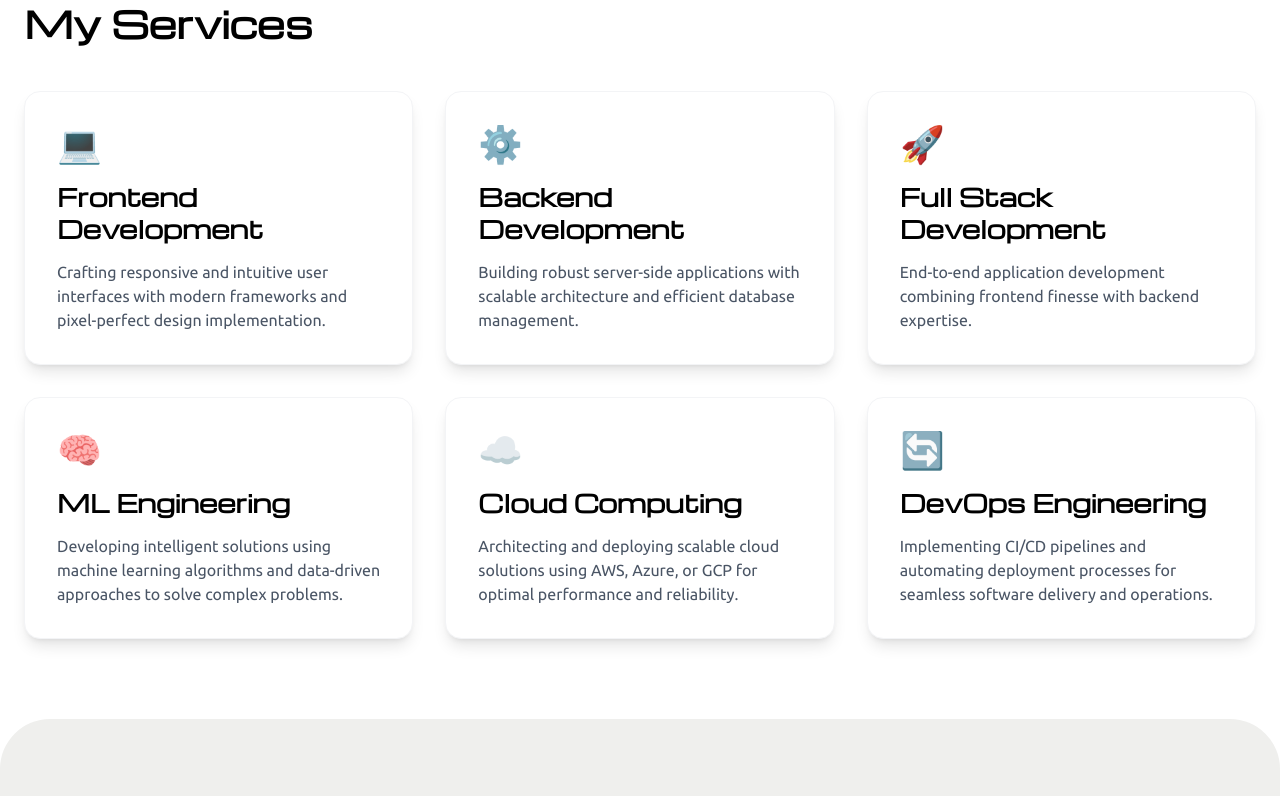
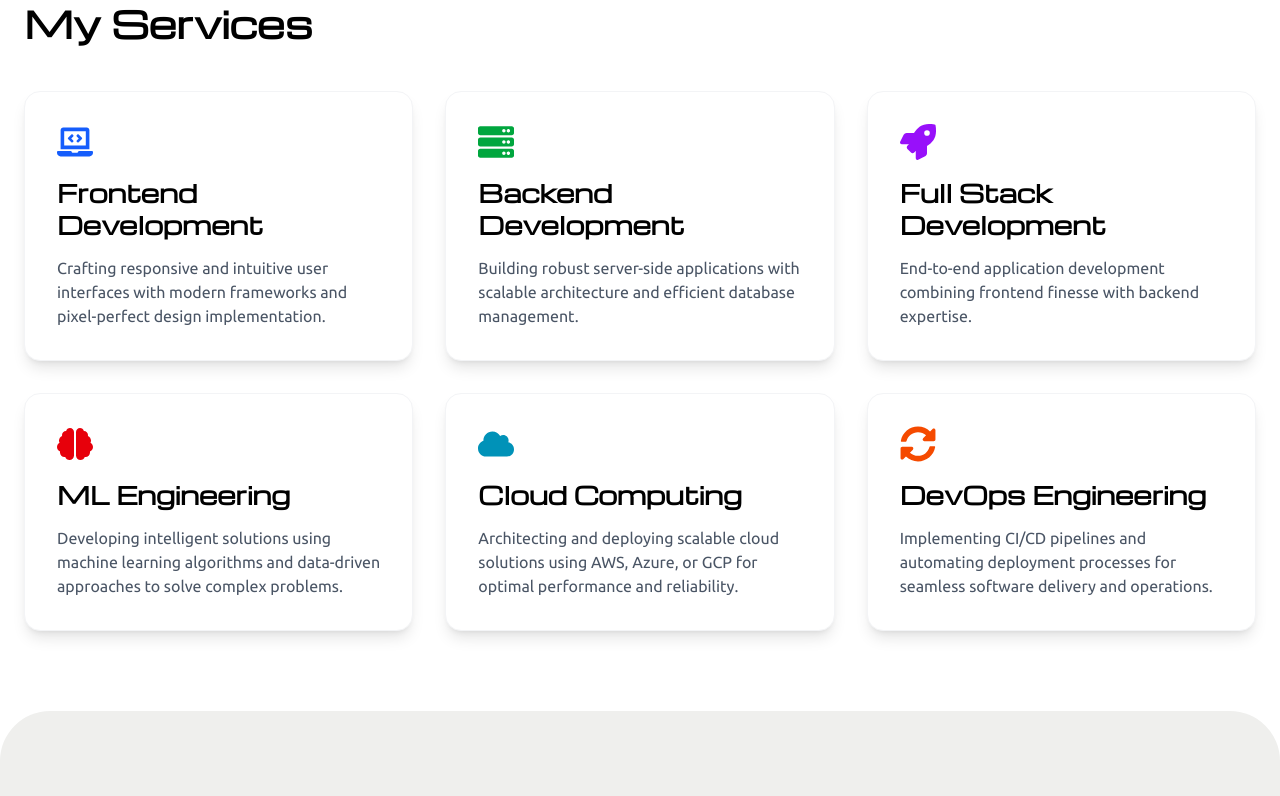
Before and after one commit to PraiseKeyz/portfolio_v2, a React (Vite) app: page / in a window 1280 px wide. Shown: the part 980-1776 px from the top of the page. Built offline with nearby package versions, Linux system fonts and the light colour scheme.

Commit message:
style: replace emojis with professional icons
- Replaced all emojis in Services and Header with react-icons
- Implemented iconMap for modular service icon rendering
- Updated portfolioData.js keys to match new icon mapping
- Refined header logo animation for a more premium feel

```diff
--- a/src/App.jsx
+++ b/src/App.jsx
@@ -1,11 +1,20 @@
 import { useState, useEffect } from 'react';
-import { FaReact, FaNodeJs, FaGitAlt, FaLinkedin, FaFacebook, FaTwitter,  FaHandshake, FaEnvelope, FaPhone, FaMapMarkerAlt, FaExternalLinkAlt, FaBriefcase, FaWhatsapp } from 'react-icons/fa';
+import { FaReact, FaNodeJs, FaGitAlt, FaLinkedin, FaFacebook, FaTwitter,  FaHandshake, FaEnvelope, FaPhone, FaMapMarkerAlt, FaExternalLinkAlt, FaBriefcase, FaWhatsapp, FaLaptopCode, FaServer, FaRocket, FaBrain, FaCloud, FaSyncAlt, FaMusic } from 'react-icons/fa';
 import { SiTypescript, SiTailwindcss, SiPython, SiMongodb } from 'react-icons/si';
 import praise from './assets/praise.jpeg';
 import { motion } from 'framer-motion';
 import myResume from './assets/Praise Adebayo.pdf'
 import './App.css'
 import { services, projects, experience } from './data/portfolioData';
+
+const iconMap = {
+  frontend: <FaLaptopCode />,
+  backend: <FaServer />,
+  fullstack: <FaRocket />,
+  ml: <FaBrain />,
+  cloud: <FaCloud />,
+  devops: <FaSyncAlt />,
+};
 
 function App() {
   const [isScrolled, setIsScrolled] = useState(false);
@@ -27,8 +36,8 @@ function App() {
   }
 
   const fadeInUp = {
-    initial: { opacity: 0 },
-    animate: { opacity: 1 },
+    initial: { y: 40, opacity: 0 },
+    animate: { y: 0, opacity: 1 },
     transition: { duration: 0.5 }
   };
 
@@ -56,7 +65,7 @@ function App() {
             whileHover={{ scale: 1.05 }}
             className="text-lg sm:text-xl lg:text-2xl font-bold font-primary flex items-center gap-2"
           >
-            PraiseKeyz <span className="text-xl animate-bounce">🎹</span>
+            PraiseKeyz <span className="text-xl animate-pulse text-gray-700"><FaMusic /></span>
           </motion.h2>
 
           <div className='flex items-center gap-2'>
@@ -186,8 +195,9 @@ function App() {
             </motion.div>
 
             <motion.div
-              initial={{ opacity: 0 }}
-              animate={{ opacity: 1 }}
+              initial={{ x: 50, opacity: 0 }}
+              whileInView={{ x: 0, opacity: 1 }}
+              viewport={{ once: true }}
               transition={{ duration: 0.8 }}
               className="flex-1 relative mt-8 md:mt-0"
             >
@@ -207,7 +217,7 @@ function App() {
         initial={{ opacity: 0 }}
         whileInView={{ opacity: 1 }}
         transition={{ duration: 0.8 }}
-        viewport={{ once: true }}
+        viewport={{ amount: 0.1 }}
         className="py-20 px-6 "
       >
         <div className="container mx-auto">
@@ -215,7 +225,7 @@ function App() {
             variants={fadeInUp}
             initial="initial"
             whileInView="animate"
-            viewport={{ once: true }}
+            viewport={{ amount: 0.1 }}
             className="text-4xl font-primary font-bold mb-12"
           >
             My Services
@@ -224,7 +234,7 @@ function App() {
             variants={staggerContainer}
             initial="initial"
             whileInView="animate"
-            viewport={{ once: true }}
+            viewport={{ amount: 0.1 }}
             className="grid grid-cols-1 md:grid-cols-2 lg:grid-cols-3 gap-8"
           >
             {services.map((service) => (
@@ -235,7 +245,7 @@ function App() {
                 className="group bg-white p-8 rounded-2xl shadow-lg hover:shadow-2xl transition-all duration-300 cursor-pointer border border-gray-100"
               >
                 <div className={`${service.color} mb-4 text-4xl group-hover:scale-110 transition-transform duration-300`}>
-                  {service.icon}
+                  {iconMap[service.icon]}
                 </div>
                 <h3 className="text-2xl font-primary font-bold mb-4">{service.title}</h3>
                 <p className="text-gray-600 font-secondary">
@@ -251,7 +261,7 @@ function App() {
         initial={{ opacity: 0 }}
         whileInView={{ opacity: 1 }}
         transition={{ duration: 0.8 }}
-        viewport={{ once: true }}
+        viewport={{ amount: 0.1 }}
         id='projects'
         className="py-20 px-6 bg-[#efefed] rounded-t-[50px] rounded-b-[50px]"
       >
@@ -266,7 +276,7 @@ function App() {
             variants={staggerContainer}
             initial="initial"
             whileInView="animate"
-            viewport={{ once: true }}
+            viewport={{ amount: 0.1 }}
             className="grid grid-cols-1 md:grid-cols-2 lg:grid-cols-3 gap-8"
           >
             {projects.map((project) => (
@@ -312,7 +322,7 @@ function App() {
         initial={{ opacity: 0 }}
         whileInView={{ opacity: 1 }}
         transition={{ duration: 0.8 }}
-        viewport={{ once: true }}
+        viewport={{ amount: 0.1 }}
         className="py-20 px-6"
       >
         <div className="container mx-auto">
@@ -326,7 +336,7 @@ function App() {
             variants={staggerContainer}
             initial="initial"
             whileInView="animate"
-            viewport={{ once: true }}
+            viewport={{ amount: 0.1 }}
             className="relative"
           >
             {/* Timeline line */}
@@ -385,7 +395,7 @@ function App() {
         initial={{ opacity: 0 }}
         whileInView={{ opacity: 1 }}
         transition={{ duration: 0.8 }}
-        viewport={{ once: true }}
+        viewport={{ amount: 0.1 }}
         id='contacts'
         className="py-20 px-6 bg-[#efefed] rounded-t-[50px]"
       >
@@ -393,7 +403,7 @@ function App() {
           <motion.div
             initial={{ scale: 0 }}
             whileInView={{ scale: 1 }}
-            viewport={{ once: true }}
+            viewport={{ amount: 0.1 }}
             transition={{ duration: 0.5 }}
           >
             <FaHandshake className="text-6xl mx-auto mb-6 text-black" />
@@ -417,13 +427,13 @@ function App() {
             variants={staggerContainer}
             initial="initial"
             whileInView="animate"
-            viewport={{ once: true }}
+            viewport={{ amount: 0.1 }}
             className="space-y-6 mb-12"
           >
             <motion.div variants={fadeInUp}
               initial="initial"
               whileInView="animate"
-              viewport={{ once: true }}
+              viewport={{ amount: 0.1 }}
              className="flex items-center justify-center gap-3">
               <FaEnvelope className="text-xl text-gray-700" />
               <motion.a
@@ -463,7 +473,7 @@ function App() {
             variants={fadeInUp}
             className="flex justify-between items-center"
           >
-            <span className="text-gray-600 font-secondary">© 2024 Praisekeyz6</span>
+            <span className="text-gray-600 font-secondary">© {new Date().getFullYear()} Praisekeyz6</span>
             <div className="flex gap-6">
               <motion.a
                 whileHover={{ scale: 1.2, color: '#0077B5' }}
--- a/src/data/portfolioData.js
+++ b/src/data/portfolioData.js
@@ -5,42 +5,42 @@ export const services = [
     id: 1,
     title: 'Frontend Development',
     description: 'Crafting responsive and intuitive user interfaces with modern frameworks and pixel-perfect design implementation.',
-    icon: '💻',
+    icon: 'frontend',
     color: 'text-blue-600'
   },
   {
     id: 2,
     title: 'Backend Development',
     description: 'Building robust server-side applications with scalable architecture and efficient database management.',
-    icon: '⚙️',
+    icon: 'backend',
     color: 'text-green-600'
   },
   {
     id: 3,
     title: 'Full Stack Development',
     description: 'End-to-end application development combining frontend finesse with backend expertise.',
-    icon: '🚀',
+    icon: 'fullstack',
     color: 'text-purple-600'
   },
   {
     id: 4,
     title: 'ML Engineering',
     description: 'Developing intelligent solutions using machine learning algorithms and data-driven approaches to solve complex problems.',
-    icon: '🧠',
+    icon: 'ml',
     color: 'text-red-600'
   },
   {
     id: 5,
     title: 'Cloud Computing',
     description: 'Architecting and deploying scalable cloud solutions using AWS, Azure, or GCP for optimal performance and reliability.',
-    icon: '☁️',
+    icon: 'cloud',
     color: 'text-cyan-600'
   },
   {
     id: 6,
     title: 'DevOps Engineering',
     description: 'Implementing CI/CD pipelines and automating deployment processes for seamless software delivery and operations.',
-    icon: '🔄',
+    icon: 'devops',
     color: 'text-orange-600'
   }
 ];
```
